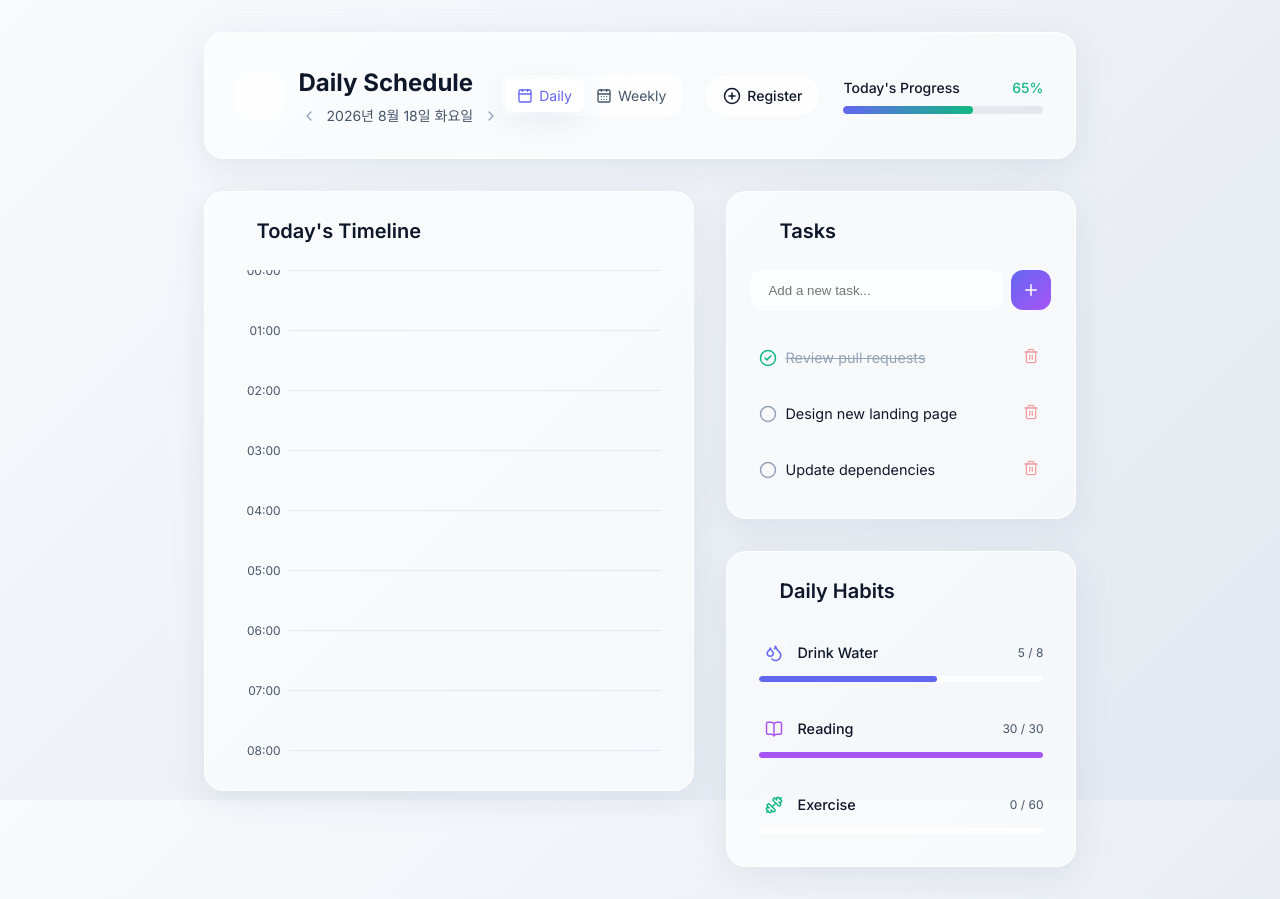
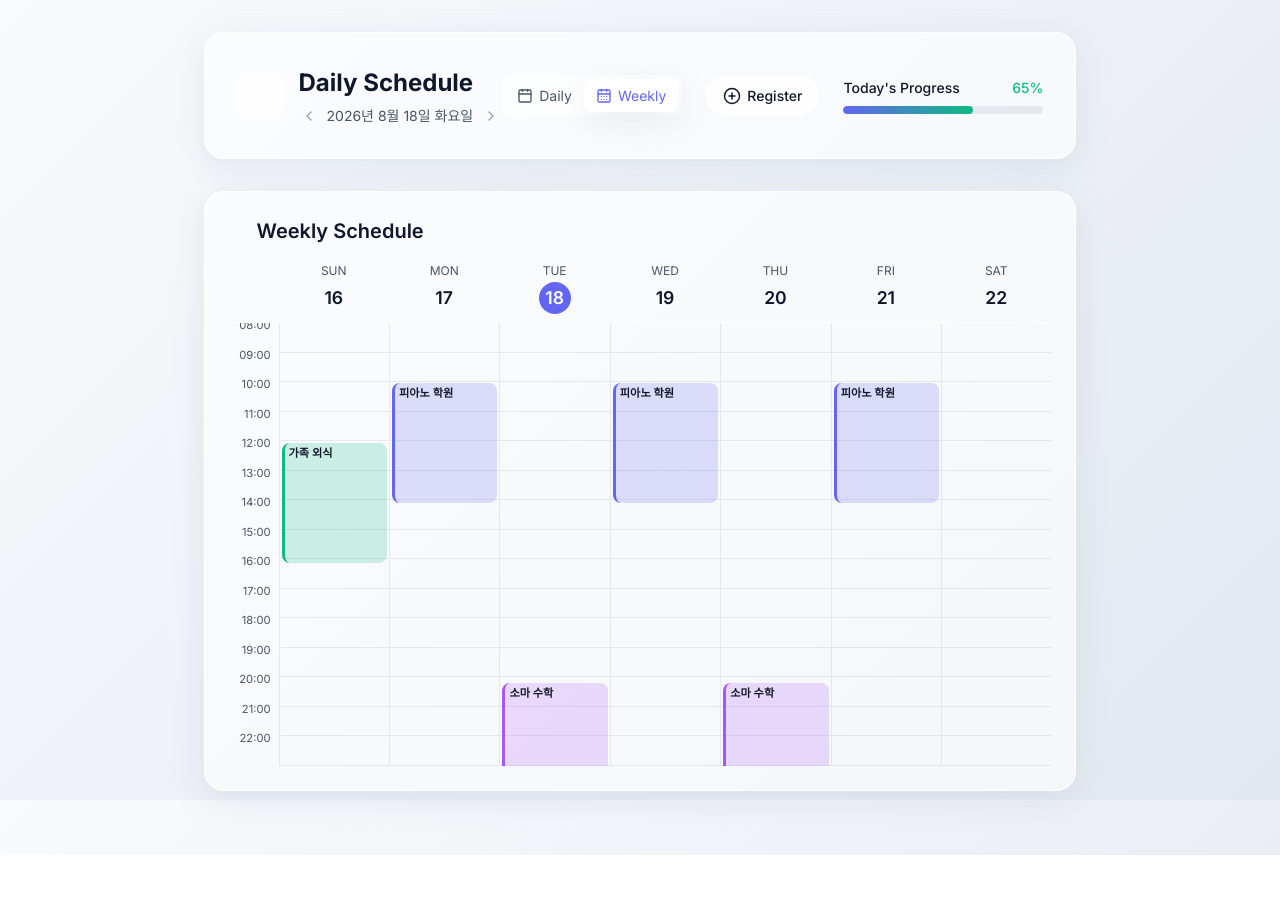
Before and after one commit to myheartjjh-cloud/planner, a React (Vite) app: page / in a window 1280 px wide. After the commit the page ends 855 px from the top, so only its background shows below. Built offline with nearby package versions, Linux system fonts and the light colour scheme; no server answers.

Commit message:
Change default view to weekly

```diff
--- a/src/App.jsx
+++ b/src/App.jsx
@@ -13,7 +13,7 @@ import { getKoreanHoliday } from './utils/holidays';
 
 function App() {
   const [currentDate, setCurrentDate] = useState(new Date());
-  const [view, setView] = useState('daily'); // 'daily' | 'weekly'
+  const [view, setView] = useState('weekly'); // 'daily' | 'weekly'
   const [events, setEvents] = useState([]);
   const [academies, setAcademies] = useState([]);
   const [isModalOpen, setIsModalOpen] = useState(false);
```
